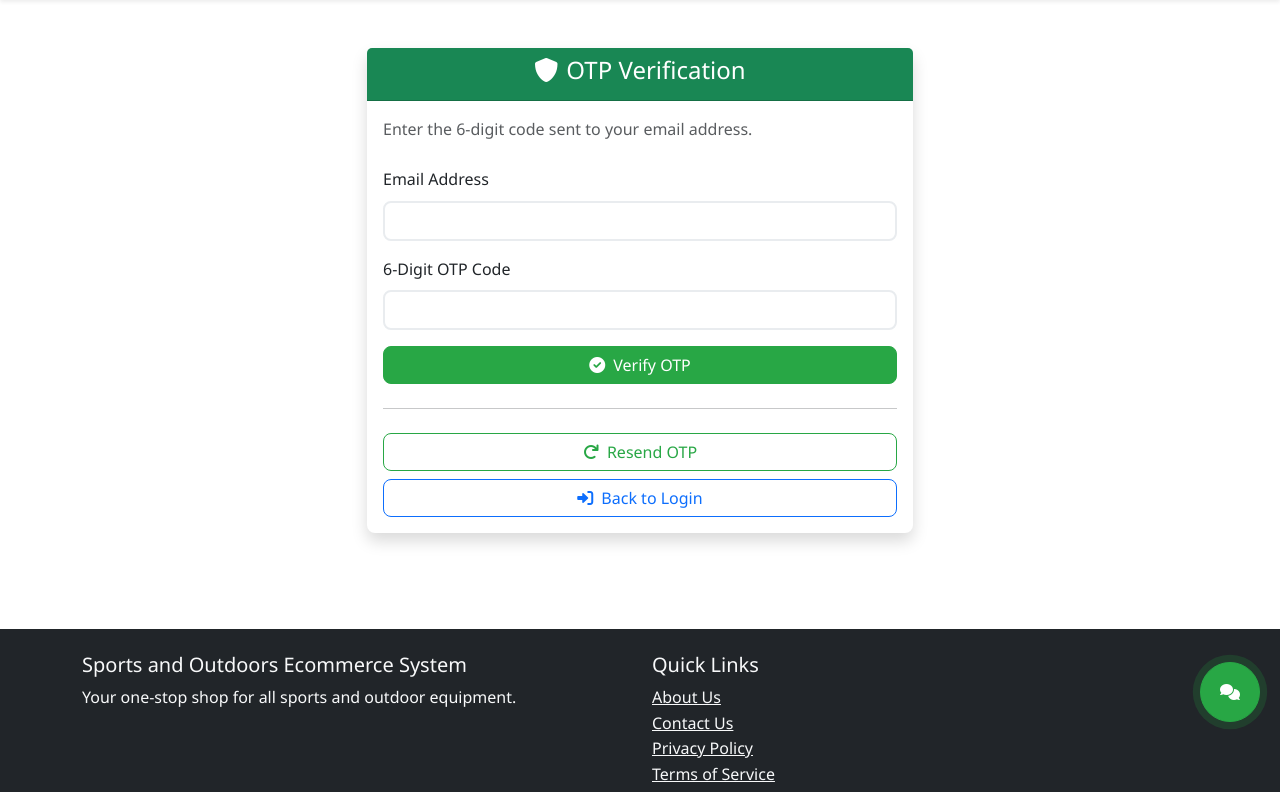
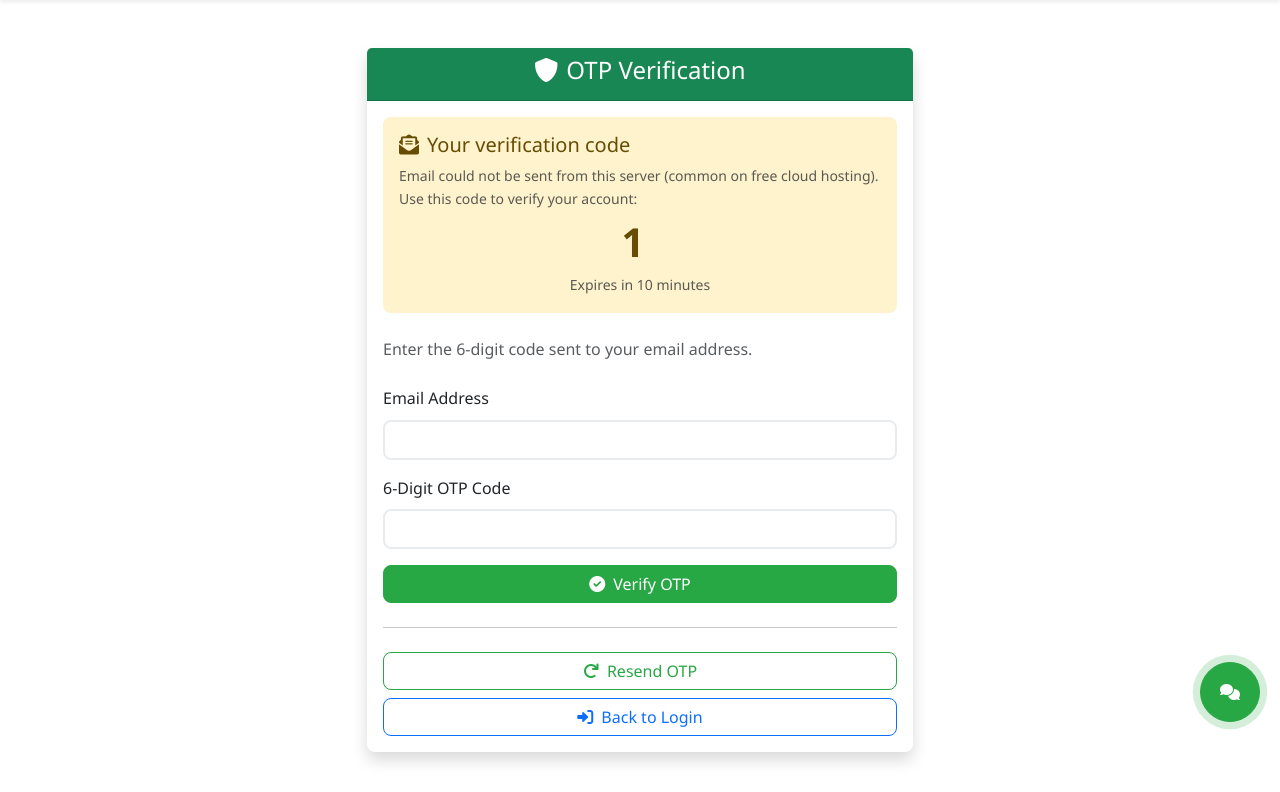
Before and after one commit to Lueruang0804/sports_outdoors, a Flask app: page /verify-otp in a window 1280 px wide. Shown: the part 58-850 px from the top of the page. Run offline with Flask 3, Linux system fonts and the light colour scheme; the visitor is signed in with stand-in values (Sample User, id 1); data that the repository does not hold is empty.

Commit message:
Production OTP: Resend API, inline OTP banner, skip blocked SMTP

```diff
--- a/app.py
+++ b/app.py
@@ -90,6 +90,11 @@ app.register_blueprint(admin_ad_bp)
 @app.route('/health')
 def health_check():
     return jsonify({'status': 'ok'}), 200
+
+
+@app.route('/favicon.ico')
+def favicon():
+    return redirect(url_for('static', filename='images/fitness-hero.jpg'))
 
 
 def ensure_advertisement_promo_code_column():
--- a/config.py
+++ b/config.py
@@ -73,6 +73,8 @@ class Config:
     MAIL_TIMEOUT = int(os.environ.get('MAIL_TIMEOUT', '8'))
     # When True, registration still works if SMTP fails (OTP shown on screen).
     MAIL_FAIL_OPEN = os.environ.get('MAIL_FAIL_OPEN', '').lower() in ('1', 'true', 'yes')
+    RESEND_API_KEY = os.environ.get('RESEND_API_KEY', '').strip()
+    RESEND_FROM = os.environ.get('RESEND_FROM', 'Sports & Outdoors <onboarding@resend.dev>').strip()
     APP_BASE_URL = os.environ.get('APP_BASE_URL') or 'http://localhost:5000'
 
     # File upload configuration
--- a/routes/auth.py
+++ b/routes/auth.py
@@ -36,20 +36,53 @@ def _mail_fail_open():
 
 def _skip_smtp_connect():
     """Do not open SMTP socket (avoids worker timeout on cloud hosts)."""
-    if _on_render_host():
-        return True
-    if os.environ.get('MAIL_SUPPRESS_SEND', '').lower() in ('1', 'true', 'yes'):
-        return True
     from app import app
-    return bool(app.config.get('MAIL_FAIL_OPEN')) and os.environ.get('FLASK_ENV') == 'production'
+    from email_delivery import resend_configured, should_skip_smtp
+
+    if resend_configured(app):
+        return False
+    return should_skip_smtp(app)
 
 
-def _otp_fail_open_message(otp_code):
+def _otp_fail_open_message(otp_code, purpose='verify'):
     """User-visible hint when cloud SMTP is blocked (e.g. Render free tier)."""
+    if purpose == 'reset':
+        label = 'password reset'
+    else:
+        label = 'account verification'
     return (
-        f'Email could not be sent from this server (cloud SMTP is often blocked). '
-        f'Your 6-digit OTP is: {otp_code} — enter it on the verification page.'
+        f'Email could not be sent from this server. Use this code for {label}: '
+        f'<strong>{otp_code}</strong> (also shown below).'
     )
+
+
+def _stash_inline_otp(email, otp_code, purpose):
+    session['inline_otp'] = otp_code
+    session['inline_otp_email'] = email
+    session['inline_otp_purpose'] = purpose
+
+
+def _clear_inline_otp():
+    session.pop('inline_otp', None)
+    session.pop('inline_otp_email', None)
+    session.pop('inline_otp_purpose', None)
+
+
+def _inline_otp_context(prefilled_email=''):
+    otp = session.get('inline_otp')
+    email = session.get('inline_otp_email') or prefilled_email
+    purpose = session.get('inline_otp_purpose', 'verify')
+    if not otp:
+        return {}
+    return {'inline_otp': otp, 'inline_otp_email': email, 'inline_otp_purpose': purpose}
+
+
+def _verify_otp_template_kwargs(prefilled_email=''):
+    return {'prefilled_email': prefilled_email, **_inline_otp_context(prefilled_email)}
+
+
+def _verify_reset_otp_template_kwargs(prefilled_email=''):
+    return {'prefilled_email': prefilled_email, **_inline_otp_context(prefilled_email)}
 
 
 def is_api_request():
@@ -113,131 +146,54 @@ def create_verification_token(user_id, email):
     return token
 
 def send_verification_email(email, verification_token):
-    """Send verification email to user"""
-    from app import mail, app
-    verification_path = url_for('auth.verify_email', token=verification_token, _external=False)
-    verification_link = urljoin(f"{app.config['APP_BASE_URL'].rstrip('/')}/", verification_path.lstrip('/'))
-    otp_page_path = url_for('auth.verify_otp', _external=False)
-    otp_page_link = urljoin(f"{app.config['APP_BASE_URL'].rstrip('/')}/", otp_page_path.lstrip('/'))
+    """Send registration OTP via Resend API, SMTP, or inline fallback."""
+    from app import app
+    from email_delivery import otp_email_html, send_html_email
 
-    # Check if email is properly configured
-    if app.config['MAIL_USERNAME'] == 'your-email@gmail.com' or app.config['MAIL_PASSWORD'] == 'your-app-password':
-        print(f"⚠️  EMAIL NOT CONFIGURED: Verification link for {email}")
-        print(f"🔗 Manual verification link: {verification_link}")
-        print("📝 To enable email sending, update MAIL_USERNAME and MAIL_PASSWORD in app.py")
-        print("📖 See GMAIL_SETUP_GUIDE.md for setup instructions")
-        return False
+    otp_page_link = urljoin(
+        f"{app.config['APP_BASE_URL'].rstrip('/')}/",
+        url_for('auth.verify_otp', _external=False).lstrip('/'),
+    )
+    html = otp_email_html(
+        title='Sports and Outdoors',
+        heading='Email Verification',
+        body='Thank you for registering. Enter this OTP on the verification page:',
+        otp_code=verification_token,
+        action_link=otp_page_link,
+        accent='#28a745',
+    )
+    return send_html_email(
+        app,
+        to_email=email,
+        subject='Your OTP Code - Sports and Outdoors',
+        html=html,
+    )
 
-    if _skip_smtp_connect():
-        app.logger.info('SMTP skipped on cloud host; OTP for %s: %s', email, verification_token)
-        return False
-
-    try:
-        msg = Message(
-            'Your OTP Code - Sports and Outdoors Ecommerce',
-            sender=app.config['MAIL_USERNAME'],  # Use configured email
-            recipients=[email]
-        )
-        msg.html = f'''
-        <html>
-        <body style="font-family: Arial, sans-serif; max-width: 600px; margin: 0 auto; padding: 20px;">
-            <div style="background-color: #28a745; color: white; padding: 20px; text-align: center; border-radius: 10px 10px 0 0;">
-                <h1>Welcome to Sports and Outdoors!</h1>
-            </div>
-            <div style="background-color: #f8f9fa; padding: 30px; border-radius: 0 0 10px 10px;">
-                <h2 style="color: #333;">Email Verification Required</h2>
-                <p>Thank you for registering with Sports and Outdoors Ecommerce System!</p>
-                <p>To complete your registration, enter this OTP code in the verification page:</p>
-
-                <div style="text-align: center; margin: 30px 0; background-color: #ffffff; border: 1px solid #ddd; border-radius: 8px; padding: 20px;">
-                    <div style="font-size: 32px; letter-spacing: 6px; font-weight: bold; color: #28a745;">
-                        {verification_token}
-                    </div>
-                </div>
-
-                <p style="color: #666; font-size: 14px;">
-                    Open this page to submit your OTP:<br>
-                    <a href="{otp_page_link}">
-                        {otp_page_link}
-                    </a>
-                </p>
-
-                <p style="color: #666; font-size: 14px;">
-                    <strong>Important:</strong> This OTP code expires in 10 minutes.
-                </p>
-
-                <p style="color: #666; font-size: 14px;">
-                    If you did not create an account with us, please ignore this email.
-                </p>
-
-                <hr style="margin: 30px 0; border: none; border-top: 1px solid #ddd;">
-                <p style="color: #999; font-size: 12px; text-align: center;">
-                    © 2024 Sports and Outdoors Ecommerce System. All rights reserved.
-                </p>
-            </div>
-        </body>
-        </html>
-        '''
-        mail.send(msg)
-        print(f"SUCCESS: Verification email sent successfully to {email}")
-        return True
-    except Exception as e:
-        print(f"ERROR: Error sending email to {email}: {e}")
-        print(f"🔗 Manual verification link: {verification_link}")
-        print("Please check your Gmail configuration in app.py")
-        print("See GMAIL_SETUP_GUIDE.md for setup instructions")
-        return False
 
 def send_password_reset_otp_email(email, otp_code):
-    """Send OTP code for password reset."""
-    from app import mail, app
-    otp_page_path = url_for('auth.verify_reset_otp', _external=False)
-    otp_page_link = urljoin(f"{app.config['APP_BASE_URL'].rstrip('/')}/", otp_page_path.lstrip('/'))
+    """Send password-reset OTP via Resend API, SMTP, or inline fallback."""
+    from app import app
+    from email_delivery import otp_email_html, send_html_email
 
-    if app.config['MAIL_USERNAME'] == 'your-email@gmail.com' or app.config['MAIL_PASSWORD'] == 'your-app-password':
-        print(f"⚠️  EMAIL NOT CONFIGURED: Password reset OTP for {email}: {otp_code}")
-        return False
+    otp_page_link = urljoin(
+        f"{app.config['APP_BASE_URL'].rstrip('/')}/",
+        url_for('auth.verify_reset_otp', _external=False).lstrip('/'),
+    )
+    html = otp_email_html(
+        title='Password Reset',
+        heading='Reset Your Password',
+        body='Use this OTP code to reset your password:',
+        otp_code=otp_code,
+        action_link=otp_page_link,
+        accent='#ffc107',
+    )
+    return send_html_email(
+        app,
+        to_email=email,
+        subject='Password Reset OTP - Sports and Outdoors',
+        html=html,
+    )
 
-    if _skip_smtp_connect():
-        app.logger.info('SMTP skipped on cloud host; reset OTP for %s: %s', email, otp_code)
-        return False
-
-    try:
-        msg = Message(
-            'Password Reset OTP - Sports and Outdoors Ecommerce',
-            sender=app.config['MAIL_USERNAME'],
-            recipients=[email]
-        )
-        msg.html = f'''
-        <html>
-        <body style="font-family: Arial, sans-serif; max-width: 600px; margin: 0 auto; padding: 20px;">
-            <div style="background-color: #ffc107; color: #212529; padding: 20px; text-align: center; border-radius: 10px 10px 0 0;">
-                <h1>Password Reset OTP</h1>
-            </div>
-            <div style="background-color: #f8f9fa; padding: 30px; border-radius: 0 0 10px 10px;">
-                <p>Use this 6-digit OTP code to reset your password:</p>
-                <div style="text-align: center; margin: 30px 0; background-color: #ffffff; border: 1px solid #ddd; border-radius: 8px; padding: 20px;">
-                    <div style="font-size: 32px; letter-spacing: 6px; font-weight: bold; color: #28a745;">
-                        {otp_code}
-                    </div>
-                </div>
-                <p style="color: #666; font-size: 14px;">
-                    Open this page to submit your OTP:<br>
-                    <a href="{otp_page_link}">{otp_page_link}</a>
-                </p>
-                <p style="color: #666; font-size: 14px;">
-                    <strong>Important:</strong> This OTP code expires in 10 minutes.
-                </p>
-            </div>
-        </body>
-        </html>
-        '''
-        mail.send(msg)
-        print(f"SUCCESS: Password reset OTP email sent successfully to {email}")
-        return True
-    except Exception as e:
-        print(f"ERROR: Failed to send password reset OTP to {email}: {e}")
-        return False
 
 @auth_bp.route('/login', methods=['GET', 'POST'])
 def login():
@@ -652,7 +608,8 @@ def register():
             return jsonify(body), 201
 
         if not email_sent and _mail_fail_open():
-            flash(_otp_fail_open_message(verification_token), 'warning')
+            _stash_inline_otp(email, verification_token, 'verify')
+            flash(_otp_fail_open_message(verification_token, 'verify'), 'warning')
         elif user_type == 'buyer':
             flash('Registration successful! Enter the 6-digit OTP sent to your email to activate your account.', 'success')
         else:
@@ -728,7 +685,8 @@ def resend_verification():
                     'otp_code': verification_token,
                     'otp_delivery': 'inline',
                 }), 200
-            flash(_otp_fail_open_message(verification_token), 'warning')
+            _stash_inline_otp(email, verification_token, 'verify')
+            flash(_otp_fail_open_message(verification_token, 'verify'), 'warning')
             return redirect(url_for('auth.verify_otp', email=email))
 
         db.session.rollback()
@@ -752,7 +710,7 @@ def verify_otp():
             if is_api_request():
                 return jsonify({'success': False, 'message': 'Email and OTP code are required.'}), 400
             flash('Please provide your email and OTP code.', 'error')
-            return render_template('auth/verify_otp.html', prefilled_email=email)
+            return render_template('auth/verify_otp.html', **_verify_otp_template_kwargs(email))
 
         verification = EmailVerification.query.filter_by(
             email=email,
@@ -764,7 +722,7 @@ def verify_otp():
             if is_api_request():
                 return jsonify({'success': False, 'message': 'Invalid OTP code.'}), 400
             flash('Invalid OTP code. Please check and try again.', 'error')
-            return render_template('auth/verify_otp.html', prefilled_email=email)
+            return render_template('auth/verify_otp.html', **_verify_otp_template_kwargs(email))
 
         if datetime.utcnow() > verification.expires_at:
             if is_api_request():
@@ -782,6 +740,7 @@ def verify_otp():
         user.is_verified = True
         verification.is_used = True
         db.session.commit()
+        _clear_inline_otp()
         if is_api_request():
             return jsonify({
                 'success': True,
@@ -798,7 +757,7 @@ def verify_otp():
             flash('Email verified successfully! Your account is pending admin approval.', 'success')
         return redirect(url_for('auth.login'))
 
-    return render_template('auth/verify_otp.html', prefilled_email=prefilled_email)
+    return render_template('auth/verify_otp.html', **_verify_otp_template_kwargs(prefilled_email))
 
 @auth_bp.route('/logout')
 def logout():
@@ -819,7 +778,8 @@ def forgot_password():
                 flash('Password reset OTP sent! Please check your inbox and spam folder.', 'success')
                 return redirect(url_for('auth.verify_reset_otp', email=email))
             if _mail_fail_open():
-                flash(_otp_fail_open_message(reset_otp), 'warning')
+                _stash_inline_otp(email, reset_otp, 'reset')
+                flash(_otp_fail_open_message(reset_otp, 'reset'), 'warning')
                 return redirect(url_for('auth.verify_reset_otp', email=email))
             flash('Failed to send password reset OTP. Please try again later.', 'error')
         else:
@@ -862,7 +822,7 @@ def verify_reset_otp():
 
         if not email or not otp_code:
             flash('Please provide your email and OTP code.', 'error')
-            return render_template('auth/verify_reset_otp.html', prefilled_email=email)
+            return render_template('auth/verify_reset_otp.html', **_verify_reset_otp_template_kwargs(email))
 
         verification = EmailVerification.query.filter_by(
             email=email,
@@ -872,7 +832,7 @@ def verify_reset_otp():
 
         if not verification:
             flash('Invalid OTP code. Please check and try again.', 'error')
-            return render_template('auth/verify_reset_otp.html', prefilled_email=email)
+            return render_template('auth/verify_reset_otp.html', **_verify_reset_otp_template_kwargs(email))
 
         if datetime.utcnow() > verification.expires_at:
             flash('OTP code has expired. Please request a new one.', 'error')
@@ -887,7 +847,7 @@ def verify_reset_otp():
         session['password_reset_verification_id'] = verification.id
         return redirect(url_for('auth.reset_password_otp'))
 
-    return render_template('auth/verify_reset_otp.html', prefilled_email=prefilled_email)
+    return render_template('auth/verify_reset_otp.html', **_verify_reset_otp_template_kwargs(prefilled_email))
 
 
 @auth_bp.route('/api/verify-reset-otp', methods=['POST'])
--- a/templates/auth/verify_otp.html
+++ b/templates/auth/verify_otp.html
@@ -11,6 +11,7 @@
                     <h4><i class="fas fa-shield-alt me-2"></i>OTP Verification</h4>
                 </div>
                 <div class="card-body">
+                    {% include 'includes/inline_otp_banner.html' %}
                     <p class="text-muted mb-4">
                         Enter the 6-digit code sent to your email address.
                     </p>
--- a/templates/auth/verify_reset_otp.html
+++ b/templates/auth/verify_reset_otp.html
@@ -8,6 +8,7 @@
         <div class="col-md-6 col-lg-5">
             <div class="card border-0 shadow">
                 <div class="card-body p-5">
+                    {% include 'includes/inline_otp_banner.html' %}
                     <div class="text-center mb-4">
                         <i class="fas fa-shield-alt fa-3x text-warning mb-3"></i>
                         <h2 class="fw-bold">Verify Reset OTP</h2>
--- /dev/null
+++ b/templates/includes/inline_otp_banner.html
@@ -0,0 +1,15 @@
+{% if inline_otp %}
+<div class="alert alert-warning border-warning mb-4" role="alert">
+    <h5 class="alert-heading mb-2"><i class="fas fa-envelope-open-text me-2"></i>Your verification code</h5>
+    <p class="mb-2 small text-muted">
+        Email could not be sent from this server (common on free cloud hosting).
+        {% if inline_otp_purpose == 'reset' %}
+        Use this code to reset your password:
+        {% else %}
+        Use this code to verify your account:
+        {% endif %}
+    </p>
+    <p class="display-6 fw-bold text-center mb-2 user-select-all" style="letter-spacing:0.35em;">{{ inline_otp }}</p>
+    <p class="mb-0 small text-muted text-center">Expires in 10 minutes</p>
+</div>
+{% endif %}
```
Also changed, not shown: email_delivery.py (added, +119 -0 lines), 1 other file.
